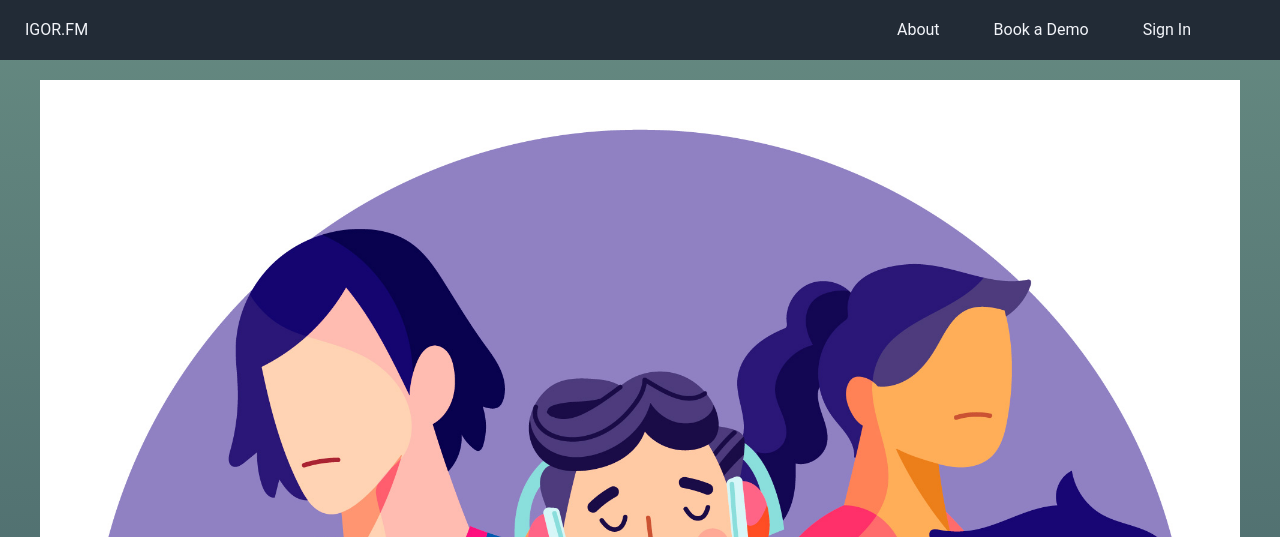
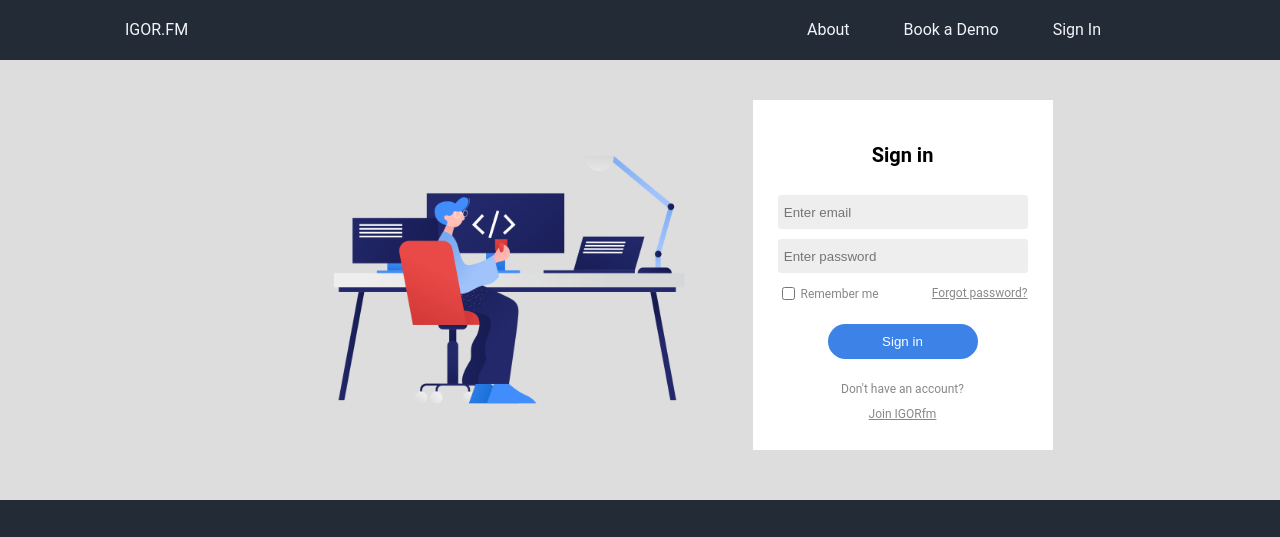
Before and after one commit to igor022/LoginForm, a plain HTML site: page index.html in a window 1280 px wide. Shown: the top 537 px of the page. Drawn offline with Linux system fonts and the light colour scheme.

Commit message:
adding image and mobile ver

```diff
--- a/index.html
+++ b/index.html
@@ -20,7 +20,9 @@
         </header>
         <div class="container">
             <div class="content">
-                <img src="img/3317476.jpg" alt="login graphics">
+                <div class="signin-img">
+                    <img src="img/clip-programming.png" alt="login graphics">
+                </div>
                 <form action="#" method="post">
                     <h3 class="form-header">Sign in</h3>
                     <input class="input-block" type="email" name="email" autocomplete="off" placeholder="Enter email">
@@ -37,6 +39,7 @@
                     <a href="#">Join IGORfm</a>
                 </form>
             </div>
+            <div></div>
         </div>
         <footer>
             <div class="footer-content">
--- a/main.css
+++ b/main.css
@@ -1,3 +1,7 @@
+html, body{
+    height: 100%;
+}
+
 body {
     padding: 0;
     margin: 0;
@@ -5,7 +9,21 @@ body {
     font-size: 14px;
     line-height: 20px;
     font-weight: 400;
-    background-color: #F2F4F9;
+    background-color: #DDDDDD;
+    /*
+    background: linear-gradient(#648880, #293f50);
+    */
+    display: flex;
+    flex-direction: column;
+}
+
+.container,
+.header-content,
+.footer-content {
+    padding: 0 30px;
+    max-width: 1080px;
+    margin-left: auto;
+    margin-right: auto;
 }
 
 header {
@@ -40,29 +58,59 @@ header a:hover {
 }
 
 .container {
-    margin-top: 40px;
-    background: linear-gradient(#648880, #293f50);
+    margin-top: 50px;
+    flex: 1 0 auto;
 }
 
 .content {
     max-width: 100%;
-    padding: 40px;
+    padding: 50px 40px;
     display: flex;
-    justify-content: space-around;
-    flex-wrap: wrap;
+    justify-content: center;
+    min-height: 300px;
 }
 
-.content img {
-    display: block;
-    width: 100%;
+.signin-img {
+    display: none;
+    align-self: center;
+    height: 300px;
+    max-width: 60%;
+}
+
+.signin-img img {
+    max-height: 100%;
+}
+
+@media only screen and (min-width: 1024px) {
+    .signin-img {
+        display: block;
+        height: 350px;
+        max-width: 60%;
+    }
+
+    .signin-img img {
+        align-self: center;
+        max-height: 100%;
+    }
+
+    .content {
+        max-width: 100%;
+        padding: 50px 40px;
+        display: flex;
+        justify-content: flex-end;
+        min-height: 300px;
+    }
 }
 
 form {
-    max-width: 300px;
+    font-size: 12px;
+    width: 250px;
+    height: 300px;
     background-color: white;
     color: #888888;
     padding: 25px;
     text-align: center;
+    align-self: center;
 }
 
 h3 {
@@ -73,7 +121,7 @@ h3 {
 
 .input-block {
     display: block;
-    background-color: #EAEAED;
+    background-color: #EEEEEE;
     width: 95%;
     margin: 0 0 10px 0;
     padding: 0 2.5%;
@@ -122,12 +170,12 @@ form a {
 /* Footer */
 
 footer {
-
     background-color: #222B36;
     color: #F2F4F9;
     font-weight: 300;
     font-size: 15px;
     line-height: 24px;
+    flex-shrink: 0;
 }
 
 .logo h3 {
```
Also changed, not shown: img/3081629.jpg (deleted), img/3317476.jpg (deleted), img/clip-programming.png (added).
